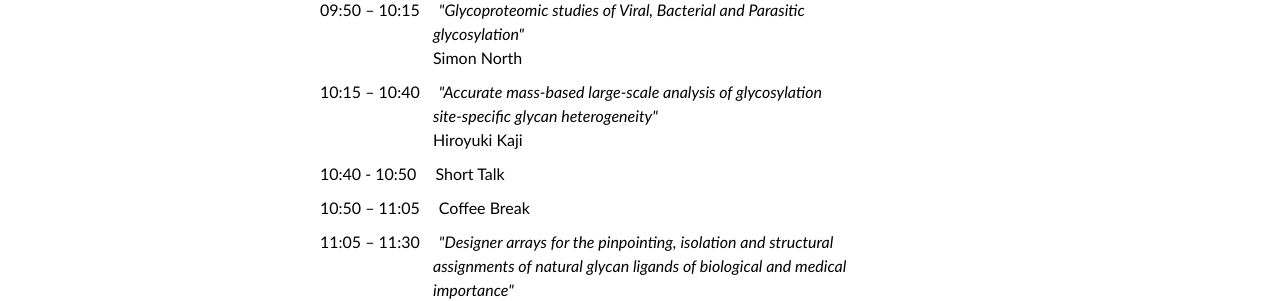
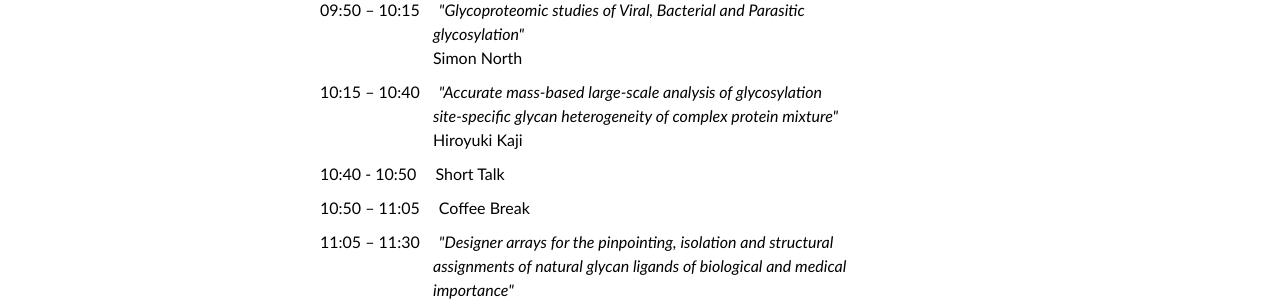
Before and after one commit to yamazakiM/test_warren2016, a Jekyll site: the page built from program/index.md, in a window 1280 px wide and 900 px high, scrolled down 2058 px. Shown: the part 154-455 px from the top of the window. Built offline with Jekyll 4.4.1, drawn with Linux system fonts in a browser that asks for light colours; nearby versions of some CDN libraries; library files that are not in the unit come from our copies.

Commit message:
Update index.md

```diff
--- a/program/index.md
+++ b/program/index.md
@@ -170,7 +170,7 @@ Hokkaido University<br>
 	<span style="display:inline-block; width=130px; margin-top:10px; margin-right:15px">10:15 – 10:40</span>
 	<span style="font-style:italic">"Accurate mass-based large-scale analysis of glycosylation
 	<br>
-	<span style="padding-left:113px">site-specific glycan heterogeneity"</span>
+	<span style="padding-left:113px">site-specific glycan heterogeneity of complex protein mixture"</span>
 	</span>
 	<br>
 	<span style="padding-left:113px">Hiroyuki Kaji</span>
```
